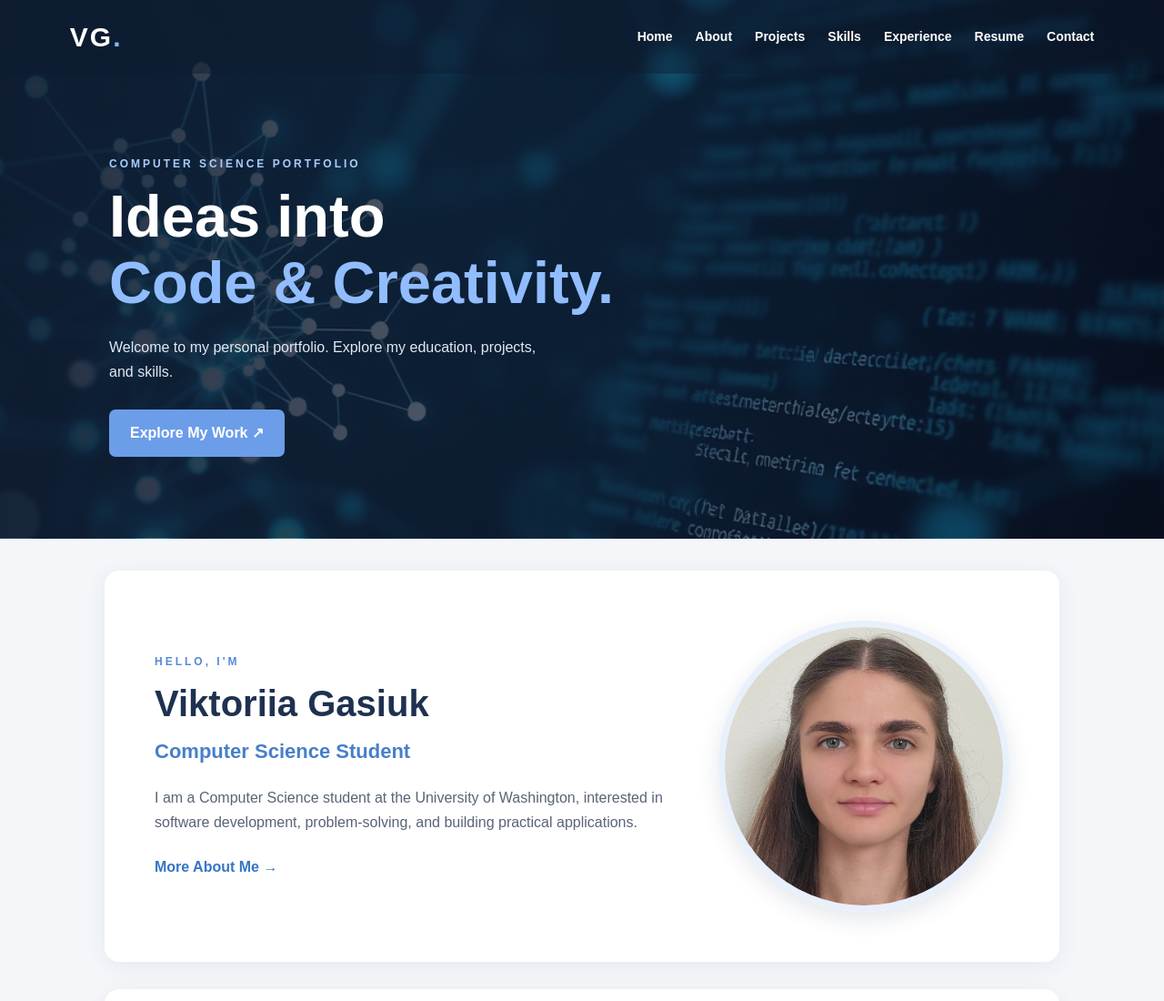
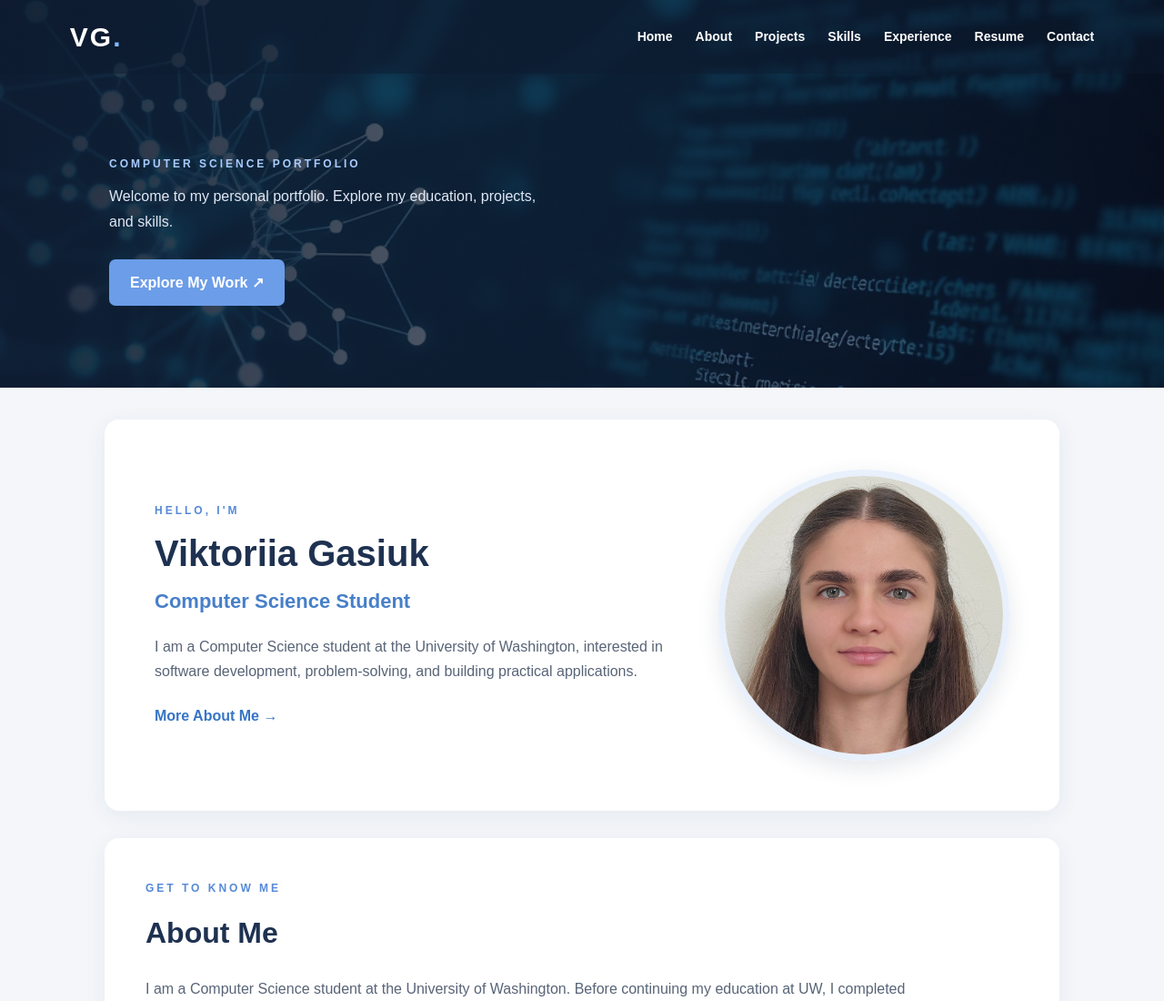
Before and after one commit to viktoriiagasiuk/viktoriiagasiuk.github.io, a plain HTML site: page index.html in a window 1280 px wide. Shown: the top 1100 px of the page at 91% size. Drawn offline with Linux system fonts and the light colour scheme.

Commit message:
Fix header formatting in index.html

```diff
--- a/index.html
+++ b/index.html
@@ -29,7 +29,7 @@
 
         <div class="header-content">
             <p class="header-label">COMPUTER SCIENCE PORTFOLIO</p>
-            <h1>Ideas into<br><span>Code & Creativity.</span></h1>
+
             <p class="header-description">
                 Welcome to my personal portfolio.
                 Explore my education, projects, and skills.
```
